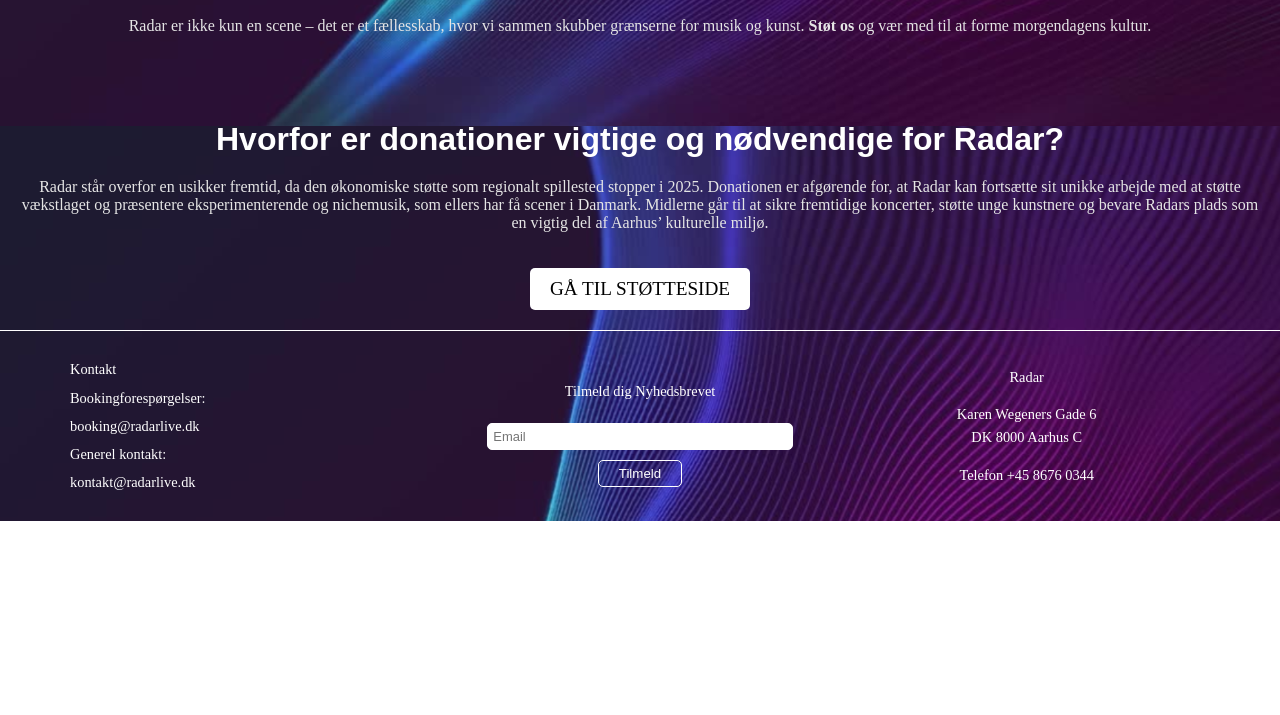
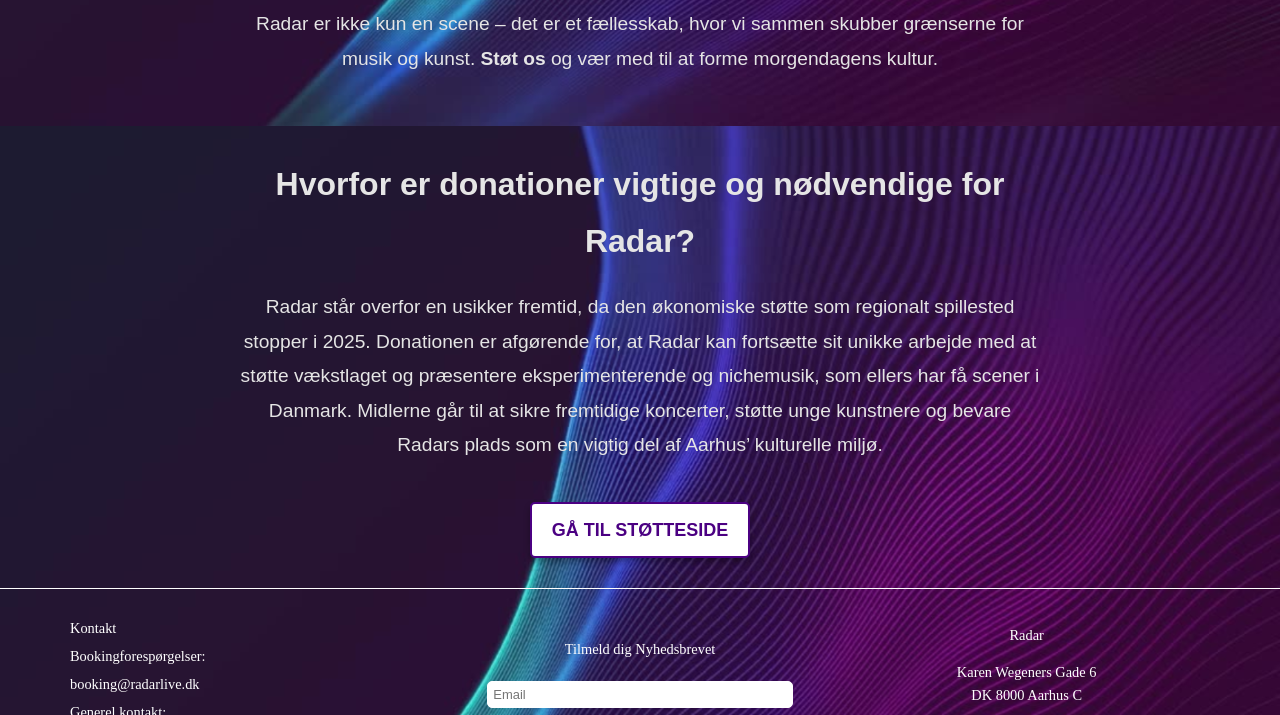
Before and after one commit to cilletalbot/Radar, a plain HTML site: page index.html in a window 1280 px wide. Shown: the part 674-1389 px from the top of the page. Before the commit the page ends 1195 px from the top, so only its background shows below. Drawn offline with Linux system fonts and the light colour scheme.

Commit message:
update
update

```diff
--- a/css/event.css
+++ b/css/event.css
@@ -91,3 +91,79 @@
   .menu:hover .dropdown-content {
     display: block;
   }
+
+
+
+
+
+
+
+
+
+
+
+  /* Footer styling */
+footer {
+  display: flex;
+  justify-content: space-between;
+  align-items: center;
+  padding: 20px 60px;
+
+  color: #ffffff;
+  font-size: 0.9em;
+  border-top: 1px solid #ffffff;
+ }
+ footer div {
+  flex: 1;
+  text-align: center;
+  line-height: 1.6;
+  margin: 0 10px;
+ }
+ .aabeningstider {
+  text-align: left;
+  display: flex;
+  flex-direction: column;
+  gap: 5px;
+ }
+ .aabeningstider p {
+  margin: 0;
+ }
+ .aabeningstider div {
+  display: flex;
+  justify-content: space-between;
+  width: 100px;
+  margin: 0 auto;
+ }
+ .aabeningstider .day {
+  text-align: left;
+  width: 50%;
+ }
+ .aabeningstider .time {
+  text-align: right;
+  width: 50%;
+ }
+ .nyhedsbrev {
+  text-align: center;
+ }
+ .nyhedsbrev input[type="email"] {
+  padding: 5px;
+  margin-top: 5px;
+  width: 80%;
+  border: 1px solid #ffffff;
+  border-radius: 5px;
+  font-size: 0.9em;
+ }
+ .nyhedsbrev button {
+  background: none;
+  border: 1px solid #ffffff;
+  padding: 5px 20px;
+  color: #ffffff;
+  cursor: pointer;
+  margin-top: 10px;
+  border-radius: 5px;
+  transition: background-color 0.3s, color 0.3s;
+ }
+ .nyhedsbrev button:hover {
+  background-color: #fff9f9;
+  color: #fff;
+ }
--- a/css/forside.css
+++ b/css/forside.css
@@ -103,47 +103,58 @@ main {
 
 /* Main Content */
 
-.content {
-  padding: 20px;
-  text-align: center;
+.content, .donation {
+  max-width: 800px; /* Begrænser bredden af indholdet til 800px */
+  margin: 10px auto; /* Tilføjer en mindre margin oven og neden */
+  text-align: center; /* Centrerer teksten */
+  padding: 20px; /* Tilføjer lidt afstand omkring teksten */
+  line-height: 1.8; /* Gør teksten endnu mere læsbar */
+  font-family: Arial, Helvetica, sans-serif;
 }
 
-.content h1 {
-  font-size: 2.5rem;
+/* Styling til overskrifter i .content og .donation */
+.content h1, .donation h2 {
+  font-size: 32px; /* Gør overskrifterne større */
+  margin-bottom: 10px; /* Tilføjer afstand under overskriften */
+  text-align: center; /* Centrerer overskrifterne */
+  margin-top: 10px;
   font-family: Arial, Helvetica, sans-serif;
-  margin-bottom: 20px;
-  color: #fff;
 }
 
-.content p {
-  font-size: 1rem;
-  line-height: 1.6;
+.content, .donation p {
+  font-size: 1.2rem; /* Gør teksten større (ca. 19px) */
+  font-family: Arial, Helvetica, sans-serif;
+  line-height: 1.8; /* Øger linjehøjden for bedre læsbarhed */
 }
 
-/* Donation Section */
-.donation {
-  padding: 20px;
-  text-align: center;
-
+/* Justerer tekstens placering ved at flytte hele sektionen op */
+main {
+  margin-top: -50px; /* Trækker indholdet længere op på siden */
 }
 
-.donation h2 {
-  font-size: 2rem;
-  font-family: Arial, Helvetica, sans-serif;
-  margin-bottom: 20px;
-  color: #fff;
-}
 
-.cta-button {
+.donation .cta-button {
   display: inline-block;
   margin-top: 20px;
   padding: 10px 20px;
-  font-size: 1.2rem;
-  color: #000;
-  background-color: rgb(255, 255, 255);
+  background-color: #FFFFFF; /* Hvid baggrund */
+  color: #4B0082; /* Mørk lilla tekst for at matche siden */
   text-decoration: none;
-  border-radius: 5px;
+  font-size: 18px;
+  font-weight: bold;
+  border: 2px solid #4B0082; /* Lilla kant for at matche teksten */
+  border-radius: 5px; /* Afrundede hjørner */
+  text-align: center;
+  box-shadow: 0px 4px 6px rgba(0, 0, 0, 0.3); /* Tilføjer en skygge for dybde */
 }
+
+.donation .cta-button:hover {
+  background-color: #4B0082; /* Mørk lilla baggrund ved hover */
+  color: #FFFFFF; /* Hvid tekst ved hover */
+  transition: background-color 0.3s ease, color 0.3s ease; /* Glidende overgang */
+}
+
+
 
 
 /* Footer styling */
@@ -189,6 +200,7 @@ footer {
  .nyhedsbrev {
   text-align: center;
 }
+
 .nyhedsbrev input[type="email"] {
   padding: 5px;
   margin-top: 5px;
@@ -197,17 +209,19 @@ footer {
   border-radius: 5px;
   font-size: 0.9em;
 }
+
 .nyhedsbrev button {
-  background: none;
+  background-color: #6a33a8; /* Lilla baggrund */
+  color: #ffffff; /* Hvid tekst */
+  padding: 5px 20px;
   border: 1px solid #ffffff;
-  padding: 5px 20px;
-  color: #ffffff;
   cursor: pointer;
   margin-top: 10px;
   border-radius: 5px;
-  transition: background-color 0.3s, color 0.3s;
+  transition: background-color 0.3s, color 0.3s; /* Blød overgang for hover-effekten */
 }
+
 .nyhedsbrev button:hover {
-  background-color: #fff9f9;
+  background-color: #4b2480; /* Mørkere lilla ved hover */
   color: #fff;
 }
```
Also changed, not shown: event.html (+29 -0 lines). Lines whose indentation alone changed are shown as unchanged.
